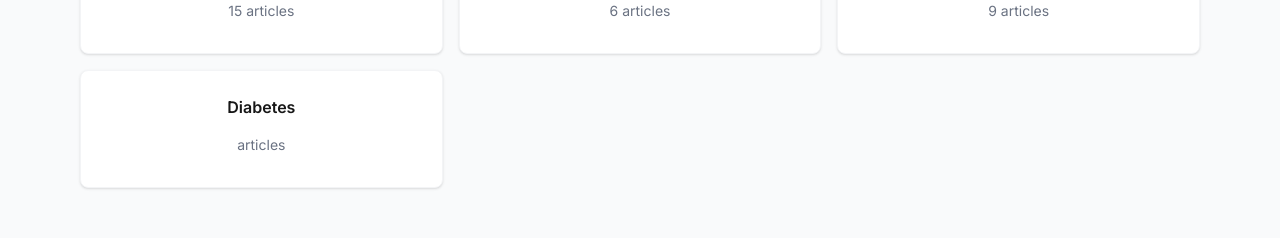
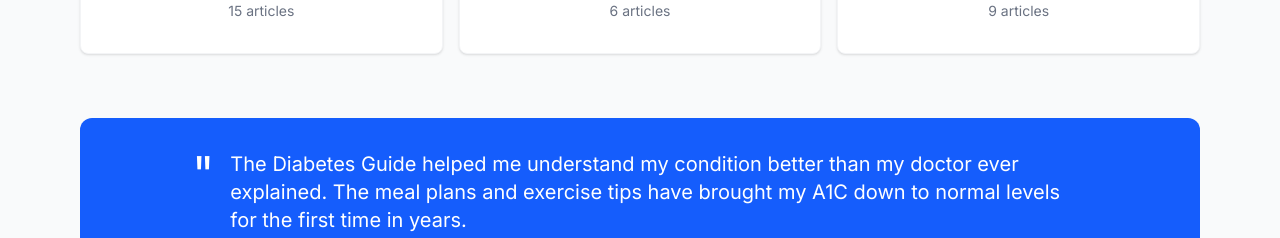
Before and after one commit to Katambuka/diabetes-guide, a Next.js app: page / in a window 1280 px wide. Shown: the part 2056-2294 px from the top of the page. Built offline with nearby package versions, Linux system fonts and the light colour scheme.

Commit message:
new updates

```diff
--- a/src/app/page.tsx
+++ b/src/app/page.tsx
@@ -3,9 +3,9 @@
 /* eslint-disable react/no-unescaped-entities */
 import Image from "next/image";
 import ArticleCard from "./components/ArticleCard";
-import { Link } from "lucide-react";
 import { categories } from "@/data/categories";
 import CategoryLink from "./components/CategoryLink";
+import Link from "next/link";
 
 // Sample data for articles
 const articles = [
--- a/src/data/categories.ts
+++ b/src/data/categories.ts
@@ -34,10 +34,5 @@ export const categories = [
      icon: "🧠",
      count: 9,
      slug: "mental-health"
-   },
-   {
-    slug: "diabetes",
-    name: "Diabetes",
-    description: "Articles about diabetes management and research"
-  },
+   }
  ];
--- a/types/next.d.ts
+++ b/types/next.d.ts
@@ -2,6 +2,6 @@ import 'next';
 
 declare module 'next/server' {
   interface NextResponse {
-    json: (body: any) => NextResponse;
+    json: (body: Record<string, unknown>) => NextResponse;
   }
 }
```
Also changed, not shown: types/blog.d.ts (added, +13 -0 lines), 2 other files (tests, documents, lock files or other folders).
